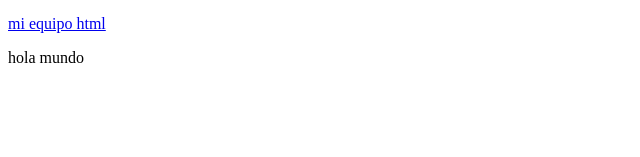
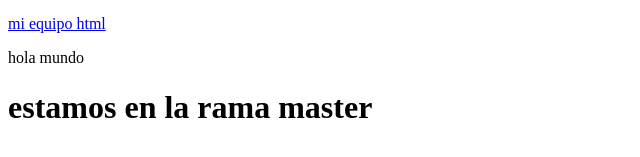
Before and after one commit to guenos1992/git-desde-cero, a plain HTML site: page index.html in a window 1280 px wide. Shown: the part 223-380 px from the top of the page, without its empty margins (0-640 px from the left). Drawn offline with Linux system fonts and the light colour scheme.

Commit message:
agregamos opcion en index y readme para la rama master

```diff
--- a/index.html
+++ b/index.html
@@ -15,6 +15,9 @@
     <h3> esta es un recuerdo</h3>
     <a href="page/equipo.html">mi equipo html</a>
     <p>hola mundo</p>
+    <div>
+        <h1>estamos en la rama master</h1>
+    </div>
 
 </body>
 </html>
```
Also changed, not shown: 1 other file.
